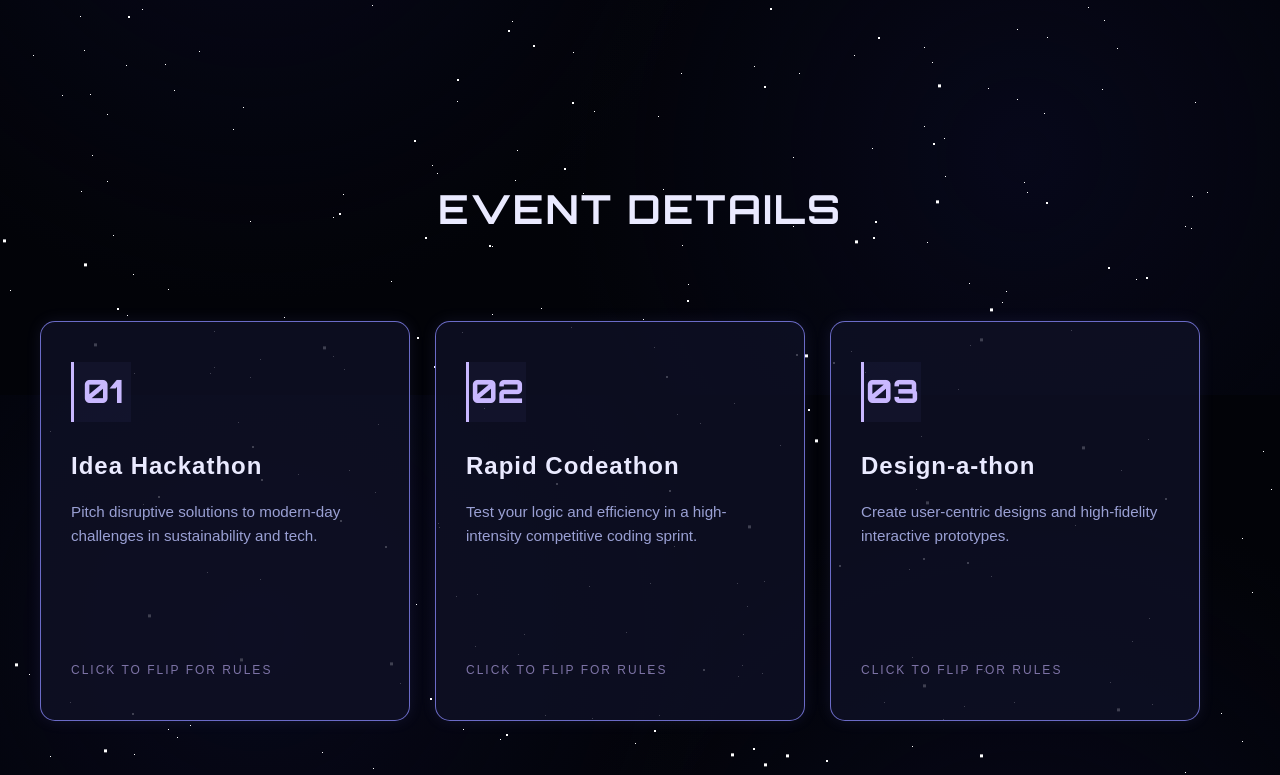
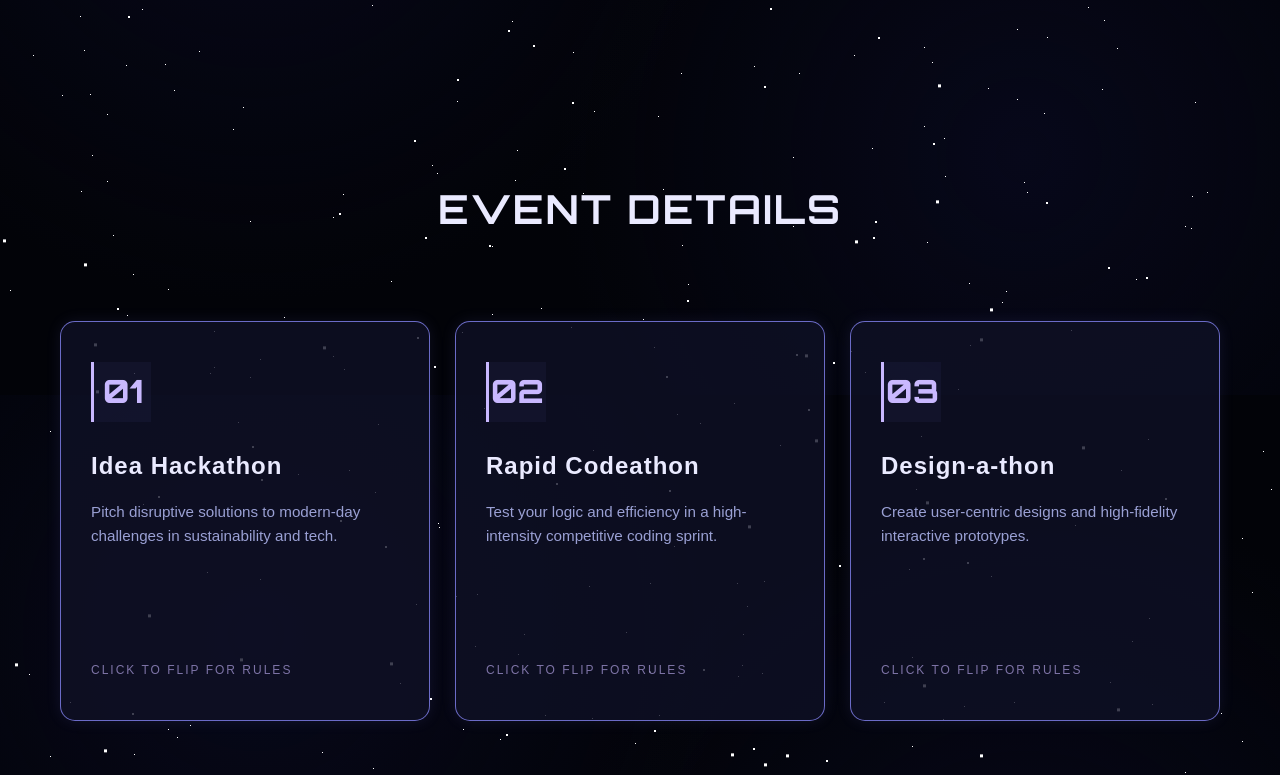
Before and after one commit to cewer555/leginaire2k26, a website: page index.html in a window 1280 px wide. Shown: the part 1205-1980 px from the top of the page. Drawn offline with Linux system fonts and the light colour scheme.

Commit message:
Update CSS for layout and overflow handling
Added styles for max-width and overflow properties.

```diff
--- a/style.css
+++ b/style.css
@@ -59,9 +59,11 @@
     padding: 0;
     box-sizing: border-box;
     font-family: Arial, sans-serif;
+    max-width: 100vw;
 }
 
 body {
+    overflow-x: hidden;
     line-height: 1.6;
     background: #050814;
     color: var(--text-main);
@@ -306,13 +308,19 @@ body {
 /* ===== UPDATED EVENTS SECTION (NO IMAGES) ===== */
 .events-section {
     padding: 80px 20px;
+    display:flex;
+    flex-direction: column;
     /* background: var(--bg-main); */
+    align-items: center;
+
 }
 
 .events-grid {
     display: grid;
     /* Automatically adjust columns based on screen width */
     grid-template-columns: repeat(auto-fit, minmax(280px, 1fr));
+    align-items: center;
+    justify-content: center;
     gap: 25px;
     padding: 20px;
     width: 100%;
@@ -491,6 +499,7 @@ body {
     list-style: none;
     max-width: 600px;
     margin: auto;
+    overflow-x:hidden;
 }
 
 .schedule li {
```
